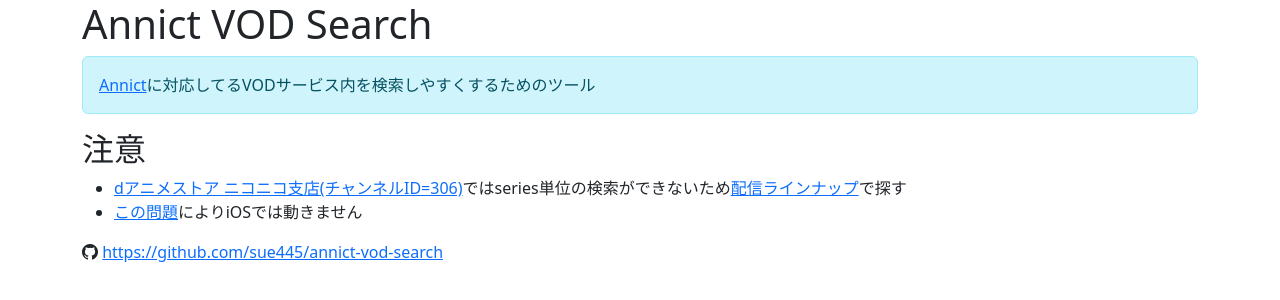
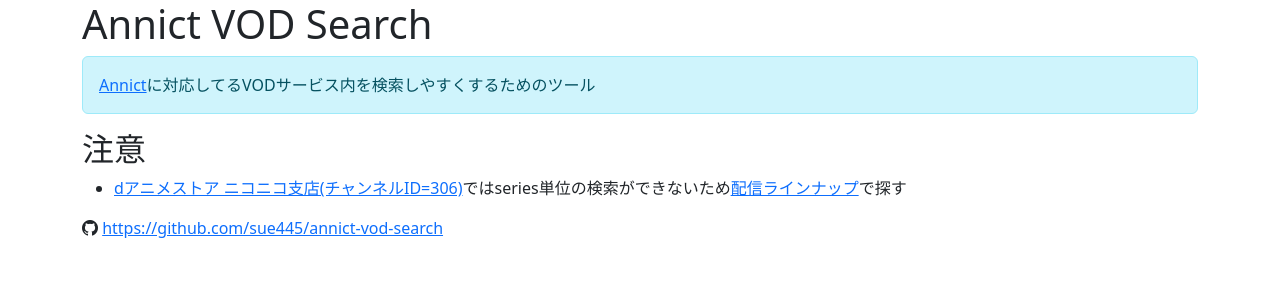
Before and after one commit to sue445/annict-vod-search, a plain HTML site: page docs/index.html in a window 1280 px wide. Drawn offline with nearby package versions, Linux system fonts and the light colour scheme.

Commit message:
issue is closed

```diff
--- a/docs/index.html
+++ b/docs/index.html
@@ -21,7 +21,6 @@
   <h2>注意</h2>
   <ul>
     <li><a href="https://site.nicovideo.jp/danime/">dアニメストア ニコニコ支店(チャンネルID=306)</a>ではseries単位の検索ができないため<a href="https://site.nicovideo.jp/danime/all_contents_1201">配信ラインナップ</a>で探す</li>
-    <li><a href="https://github.com/ruby/ruby.wasm/issues/273">この問題</a>によりiOSでは動きません</li>
   </ul>
   <footer>
     <i class="bi bi-github"></i> <a href="https://github.com/sue445/annict-vod-search">https://github.com/sue445/annict-vod-search</a>
```
